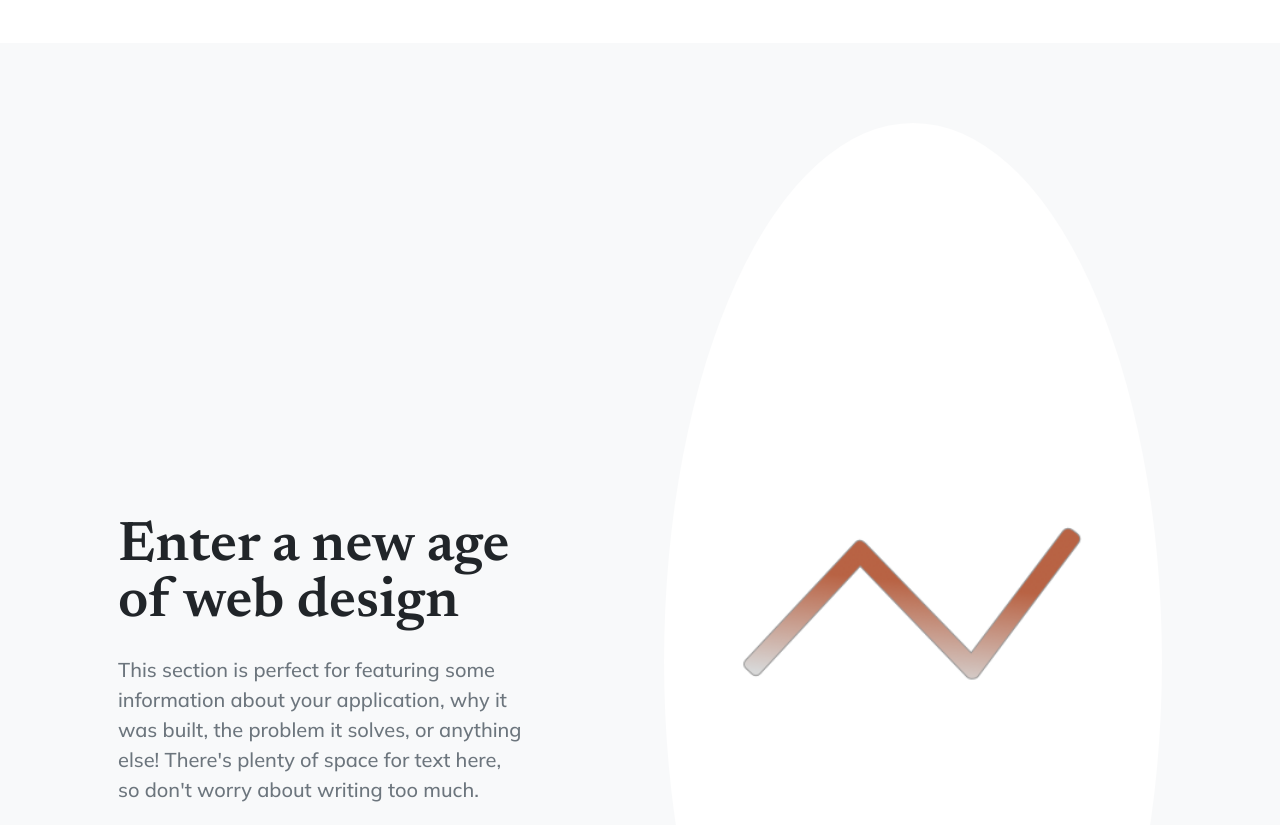
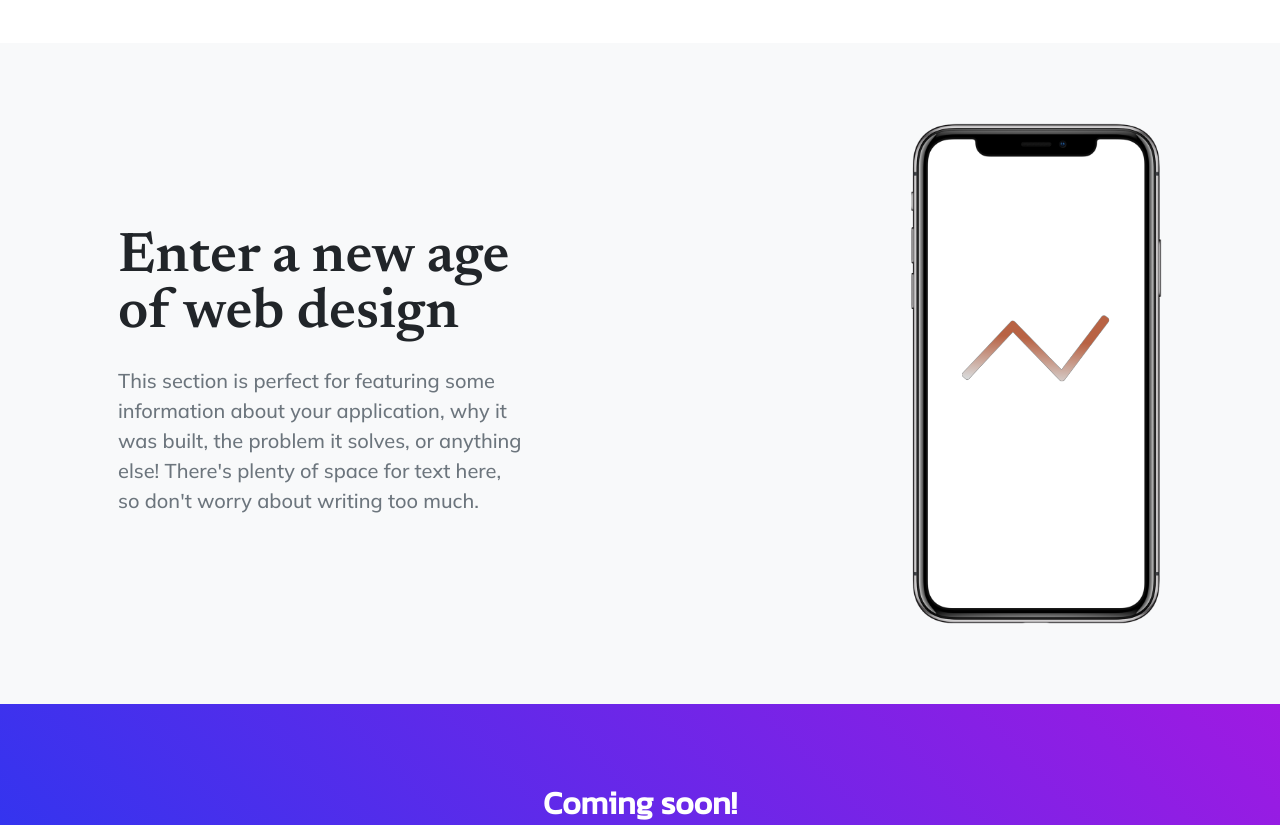
Before and after one commit to justinj916/justinj916.github.io, a plain HTML site: page index.html in a window 1280 px wide. Shown: the part 1680-2505 px from the top of the page. Drawn offline with nearby package versions, Linux system fonts and the light colour scheme.

Commit message:
Update index.html

```diff
--- a/index.html
+++ b/index.html
@@ -21,7 +21,7 @@
         <!-- Navigation-->
         <nav class="navbar navbar-expand-lg navbar-light fixed-top shadow-sm" id="mainNav">
             <div class="container px-5">
-                <a class="navbar-brand fw-bold" href="#page-top">Start Bootstrap</a>
+                <a class="navbar-brand fw-bold" href="#page-top">Pulse App</a>
                 <button class="navbar-toggler" type="button" data-bs-toggle="collapse" data-bs-target="#navbarResponsive" aria-controls="navbarResponsive" aria-expanded="false" aria-label="Toggle navigation">
                     Menu
                     <i class="bi-list"></i>
@@ -47,7 +47,7 @@
                     <div class="col-lg-6">
                         <!-- Mashead text and app badges-->
                         <div class="mb-5 mb-lg-0 text-center text-lg-start">
-                            <h1 class="display-1 lh-1 mb-3">Showcase your app beautifully.</h1>
+                            <h1 class="display-1 lh-1 mb-3">Check the Pulse!</h1>
                             <p class="lead fw-normal text-muted mb-5">Launch your mobile app landing page faster with this free, open source theme from Start Bootstrap!</p>
                             <div class="d-flex flex-column flex-lg-row align-items-center">
                                 <a class="me-lg-3 mb-4 mb-lg-0" href="#!"><img class="app-badge" src="assets/img/google-play-badge.svg" alt="..." /></a>
@@ -180,8 +180,10 @@
                         <h2 class="display-4 lh-1 mb-4">Enter a new age of web design</h2>
                         <p class="lead fw-normal text-muted mb-5 mb-lg-0">This section is perfect for featuring some information about your application, why it was built, the problem it solves, or anything else! There's plenty of space for text here, so don't worry about writing too much.</p>
                     </div>
-                    <div class="col-sm-8 col-md-6">
-                        <div class="px-5 px-sm-0"><img class="img-fluid rounded-circle" src="img/Splash Screen.png" width = 100% alt="..." /></div>
+                    <div class="device-wrapper">
+                        <div class="device" data-device="iPhoneX" data-orientation="portrait" data-color="black">
+                            <div class="screen bg-black">
+                                <img src="img/Splash Screen.png" width="100%" height="100%" >
                     </div>
                 </div>
             </div>
```
